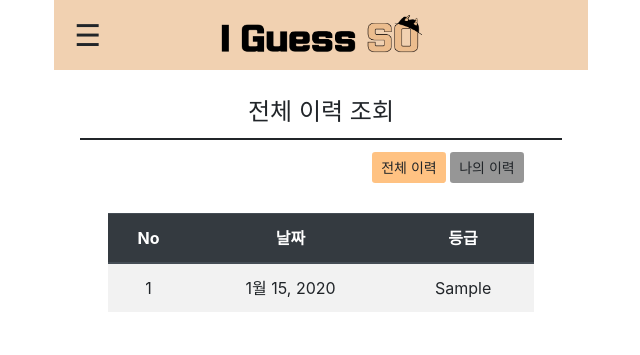
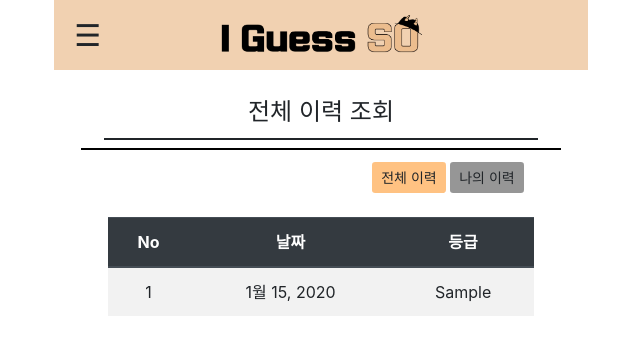
Before and after one commit to sujeong-jang-creator/igs, a Django app: page /grading/total_distinguish/ in a window 1280 px wide. Shown: the top 355 px of the page, without its empty margins (319-959 px from the left). Run offline with Django 3.2, Linux system fonts and the light colour scheme; tables that the repository leaves empty hold one stand-in row (values such as "Sample post"); some libraries are stand-ins or nearby versions.

Commit message:
hr tag를 border-bottom으로 바꿈

```diff
--- a/grading/static/grading/css/distinguish.css
+++ b/grading/static/grading/css/distinguish.css
@@ -19,6 +19,11 @@
     text-align: center;
     padding-top: 3vh;
     font-size: 24px;
+    width: 90%;
+    border-bottom: solid 2px black;
+    margin: 0 auto;
+    padding-bottom: 1vh
+    ;
 }
 
 hr {
```
